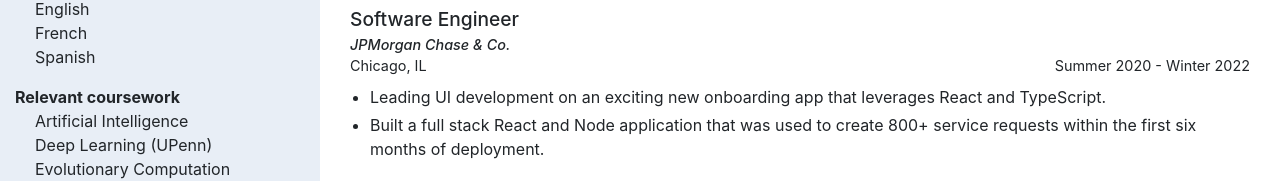
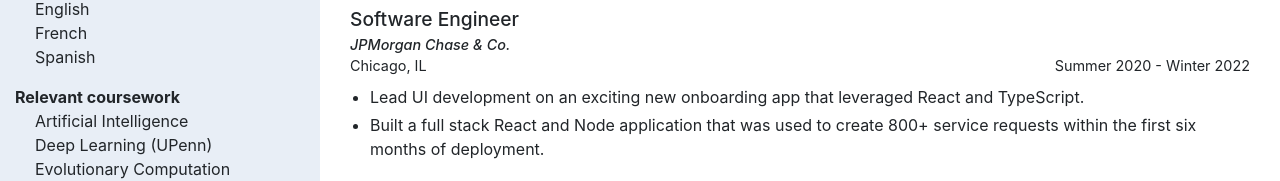
Before and after one commit to camilodoa/resume, a React (Create React App) app: page / in a window 1280 px wide. Shown: the part 611-792 px from the top of the page. Built offline with nearby package versions, Linux system fonts and the light colour scheme.

Commit message:
fix typo

```diff
--- a/src/data.js
+++ b/src/data.js
@@ -103,7 +103,7 @@
       date : 'Summer 2020 - Winter 2022',
       list : [
         <div>
-          Leading UI development on an exciting new onboarding app that leverages
+          Lead UI development on an exciting new onboarding app that leveraged
           React and TypeScript.
         </div>,
         <div>
```
